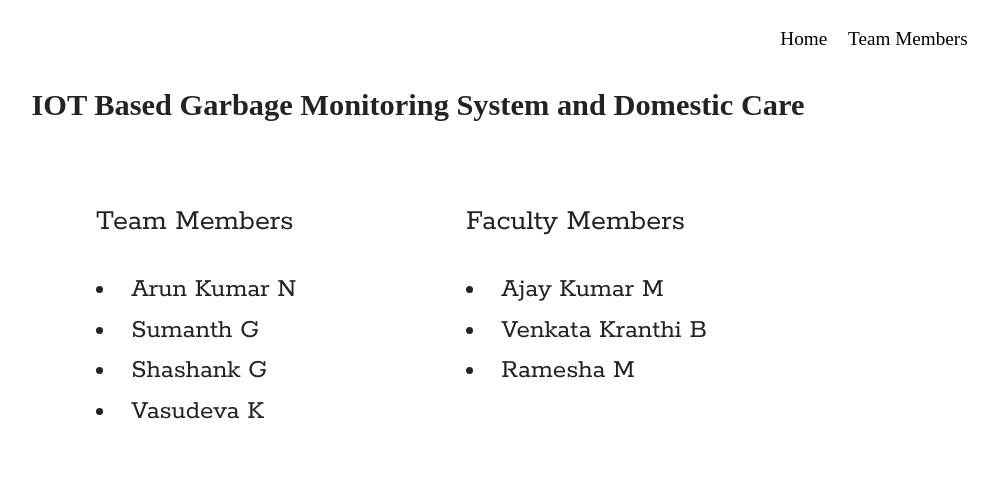
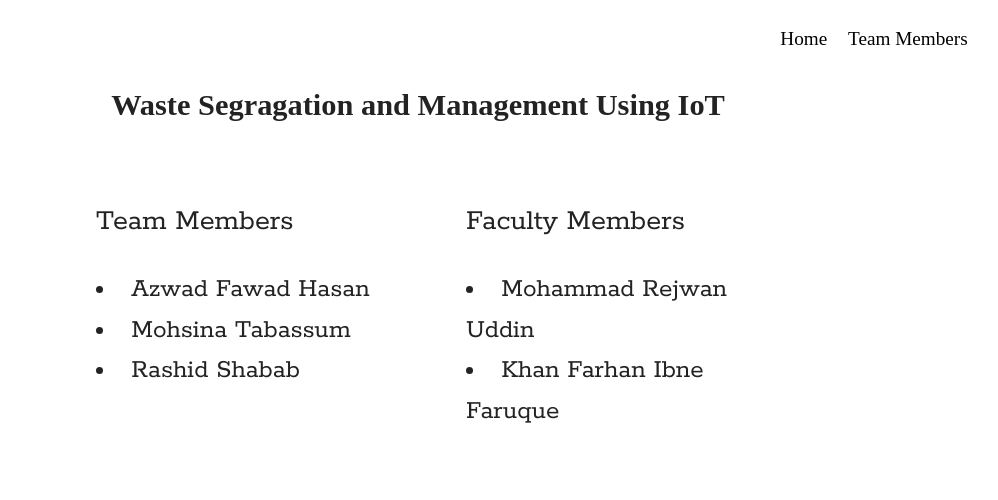
Before and after one commit to AzwadFawadHasan/wasteManagement, a plain HTML site: page members.html in a window 1280 px wide. Shown: the whole page, without its empty margins (222-1220 px from the left). Drawn offline with Linux system fonts and the light colour scheme; a web font is replaced by a local one.

Commit message:
replaced index.html and members.html

```diff
--- a/members.html
+++ b/members.html
@@ -5,7 +5,7 @@
     <meta name="viewport" content="width=device-width, initial-scale=1, minimum-scale=1">
     <link rel="shortcut icon" href="webpage/assets/images/logo3.png" type="image/x-icon">
     <meta name="description" content="Website Generator Description">
-    <title>Garbage Monitoring System</title>
+    <title>Waste Segragation and Management System</title>
     <link rel="stylesheet" href="webpage/assets/bootstrap/css/bootstrap.min.css">
     <link rel="stylesheet" href="webpage/assets/dropdown/css/style.css">
     <link rel="stylesheet" href="webpage/assets/theme/css/style.css">
@@ -40,7 +40,7 @@
             <div class="row justify-content-md-center">
                 <div class="col-md-10 align-center">
                     <h1 class="mbr-section-title mbr-bold pb-3 mbr-fonts-style display-5">
-                        IOT Based Garbage Monitoring System and Domestic Care</h1>
+                        Waste Segragation and Management Using IoT</h1>
                 </div>
             </div>
         </div>
@@ -54,10 +54,10 @@
                         <div class="card-box">
                             <h4 class="card-title pb-3 mbr-fonts-style display-7">Team Members</h4>
                             <p class="mbr-text mbr-fonts-style display-7">
-                                <li>Arun Kumar N</li>
-                                <li>Sumanth G</li>
-                                <li>Shashank G</li>
-                                <li>Vasudeva K</li>
+                                <li>Azwad Fawad Hasan</li>
+                                <li>Mohsina Tabassum</li>
+                                <li>Rashid Shabab</li>
+
                             </p>
                         </div>
                     </div>
@@ -67,9 +67,9 @@
                         <div class="card-box">
                             <h4 class="card-title pb-3 mbr-fonts-style display-7">Faculty Members</h4>
                             <p class="mbr-text mbr-fonts-style display-7">
-                                <li>Ajay Kumar M</li>
-                                <li>Venkata Kranthi B</li>
-                                <li>Ramesha M</li>
+                                <li>Mohammad Rejwan Uddin</li>
+                                <li>Khan Farhan Ibne Faruque</li>
+
                             </p>
                         </div>
                     </div>
```
Also changed, not shown: index.html (+2 -2 lines).
